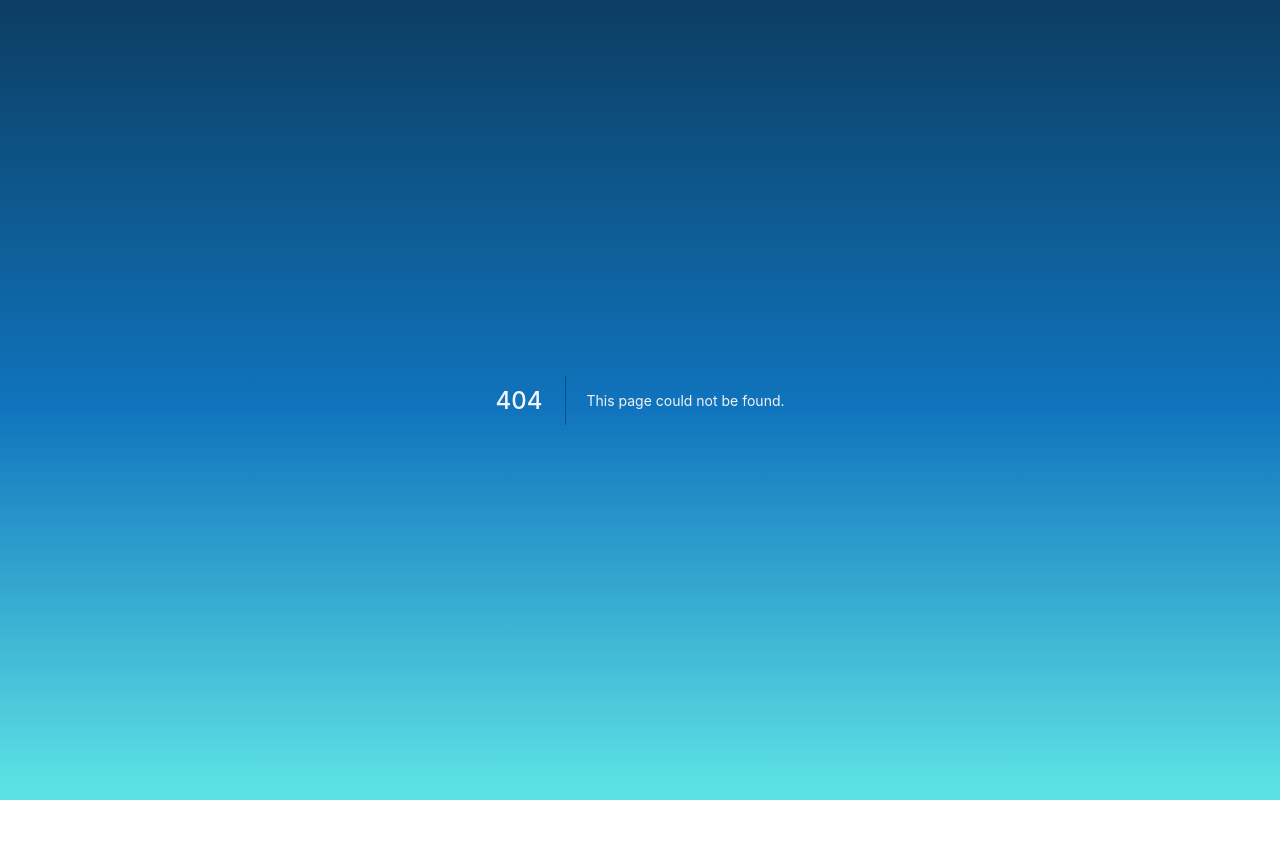
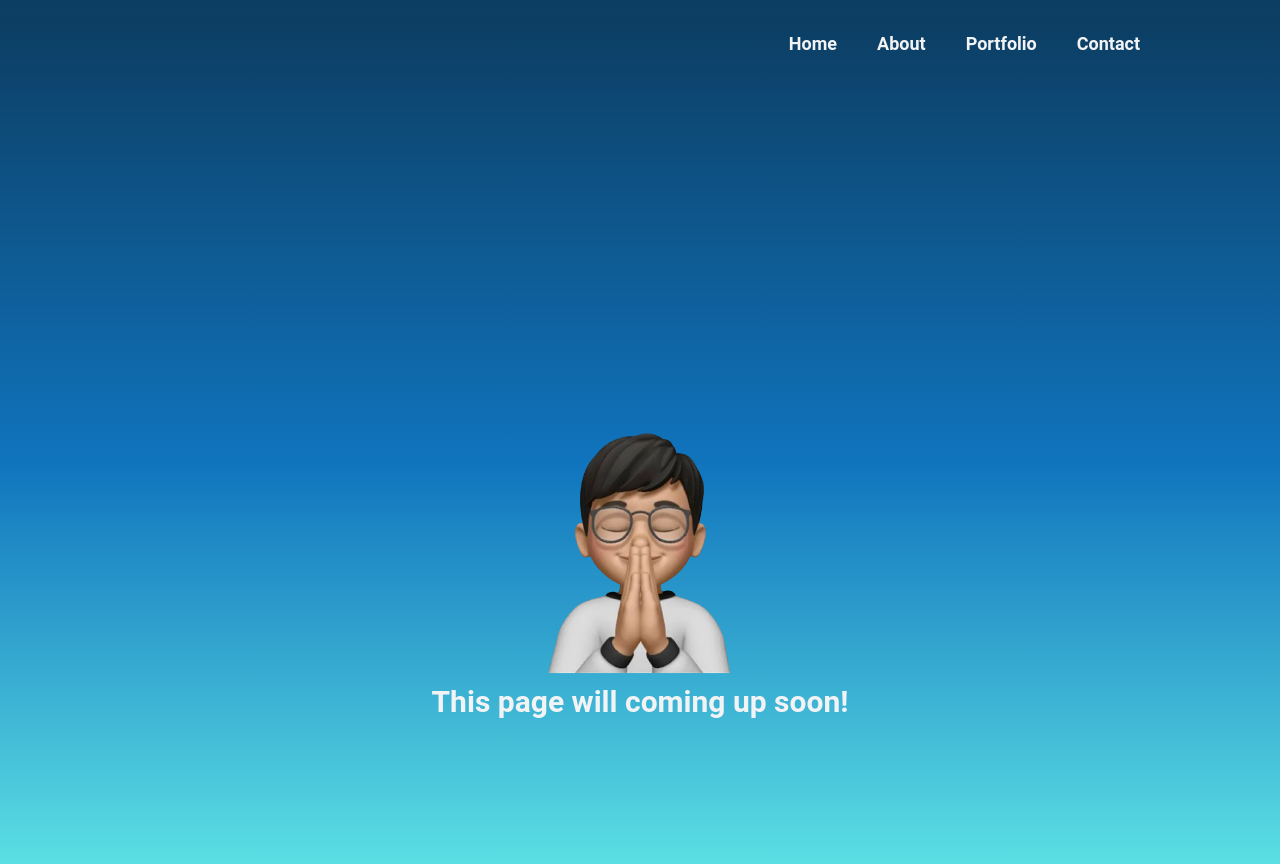
Before and after one commit to rwndy/riwandi-blog, a Next.js app: page /contact in a window 1280 px wide. Before the commit this address had no page. Shown: the top 864 px of the page. Before the commit the page ends 800 px from the top, so only its background shows below. Built offline with nearby package versions, Linux system fonts and the light colour scheme.

Commit message:
create component coming soon in contact and portfolio

```diff
--- a/src/components/Meta/index.tsx
+++ b/src/components/Meta/index.tsx
@@ -1,9 +1,13 @@
 import Head from "next/head";
 
-const Meta = () => {
+interface PropsMeta {
+  title: string
+}
+
+const Meta = ({ title }: PropsMeta) => {
   return (
     <Head>
-      <title>Riwandi</title>
+      <title>{title}</title>
       <link rel="icon" href="/favicon.ico" />
 
       <meta
@@ -17,7 +21,7 @@ const Meta = () => {
         name="classification"
         content="Penulis, Front-end Engineer"
       />
-      <meta property="og:title" content="Riwandi" />
+      <meta property="og:title" content={title} />
       <meta
         property="og:description"
         content="Passionate front-end engineer with 4 years of experience. Expertise in React.js, Next.js, TypeScript, Sass, Tailwind, Emotion-CSS, Redux, GraphQL, and React Native."
--- a/src/pages/about/index.tsx
+++ b/src/pages/about/index.tsx
@@ -1,4 +1,4 @@
-import { Layout, Navigation, ModalNav } from "@/components";
+import { Layout, Navigation, ModalNav, Meta } from "@/components";
 import { useAppContext } from "@/context/AppContext";
 import Image from "next/image";
 
@@ -8,6 +8,7 @@ const About = () => {
 
   return (
     <Layout>
+      <Meta title="Riwandi | About"/>
        { isModalOpen &&  <ModalNav /> }
       <Navigation />
       <div className="about">
--- /dev/null
+++ b/src/pages/contact/index.jsx
@@ -0,0 +1,19 @@
+/* eslint-disable @next/next/no-img-element */
+import { Layout, Navigation, Meta } from "@/components"
+
+const Contact = () => {
+  return (
+    <Layout>
+      <Meta title="Riwandi | Contact"/>
+      <Navigation />
+      <div className="contact">
+        <div className="contact__contents">
+          <img src="/assets/sorry.webp" alt="avatar-sorry" className="contact__avatar" />
+          <h1 className="contact__title">This page will coming up soon!</h1>
+        </div>
+      </div>
+    </Layout>
+  )
+}
+
+export default Contact
--- a/src/pages/index.tsx
+++ b/src/pages/index.tsx
@@ -5,7 +5,7 @@ const Home = () => {
 
   return (
     <>
-      <Meta />
+      <Meta title='Riwandi | Home'/>
       <HomeComponent />
 
     </>
--- /dev/null
+++ b/src/pages/portfolio/index.jsx
@@ -0,0 +1,21 @@
+/* eslint-disable @next/next/no-img-element */
+import { Layout, Navigation, Meta } from "@/components"
+
+const Portfolio = () => {
+  return (
+    <>
+      <Meta title="Riwandi | Portfolio" />
+      <Layout>
+        <Navigation />
+        <div className="portfolio">
+          <div className="portfolio__contents">
+            <img src="/assets/sorry.webp" alt="avatar-sorry" className="portfolio__avatar" />
+            <h1 className="portfolio__title">This page will coming up soon!</h1>
+          </div>
+        </div>
+      </Layout>
+    </>
+  )
+}
+
+export default Portfolio
--- /dev/null
+++ b/src/styles/components/_contact.scss
@@ -0,0 +1,23 @@
+.contact {
+  padding-top: 5rem;
+  height: 100vh;
+
+  &__contents {
+    display: flex;
+    flex-direction: column;
+    align-items: center;
+    justify-content: center;
+    margin-top: 25%;
+  }
+
+  &__title {
+    font-size: 3rem;
+    line-height: 1.6rem;
+    text-align: center;
+  }
+
+  &__avatar {
+    width: 250px;
+    height: 100%;
+  }
+}
--- /dev/null
+++ b/src/styles/components/_portfolio.scss
@@ -0,0 +1,24 @@
+.portfolio {
+  padding-top: 5rem;
+  height: 100vh;
+
+  &__contents {
+    display: flex;
+    flex-direction: column;
+    align-items: center;
+    justify-content: center;
+    margin-top: 25%;
+  }
+
+  &__title {
+    font-size: 3rem;
+    line-height: 1.6rem;
+    text-align: center;
+  }
+
+  &__avatar {
+    width: 250px;
+    height: 100%;
+  }
+
+}
--- a/src/styles/main.scss
+++ b/src/styles/main.scss
@@ -9,5 +9,7 @@
 @import "components/modal";
 @import "components/navigation";
 @import "components/about";
+@import "components/portfolio";
+@import "components/contact";
 
 @import "layout/layout";
```
Also changed, not shown: public/assets/sorry.webp (added).
